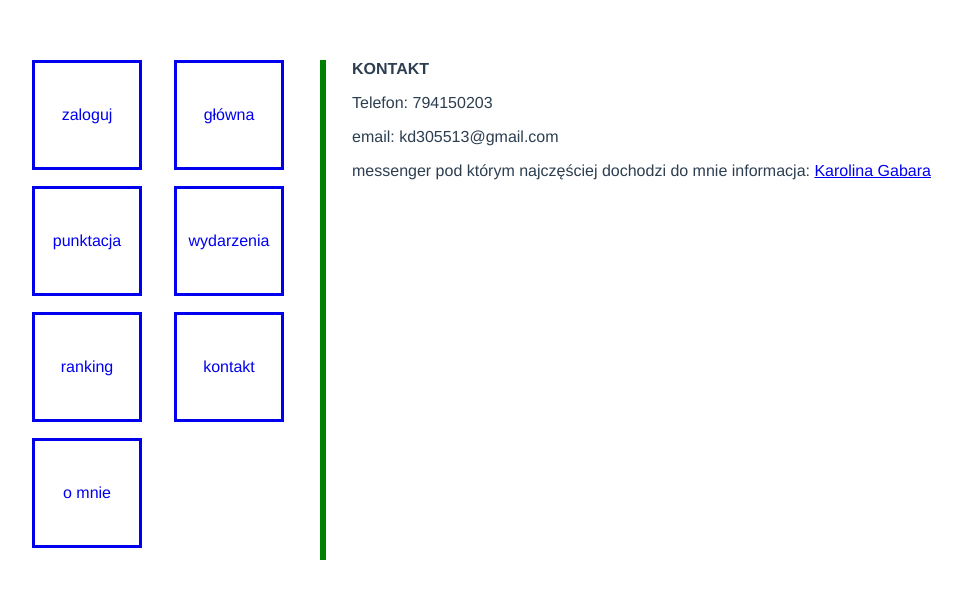
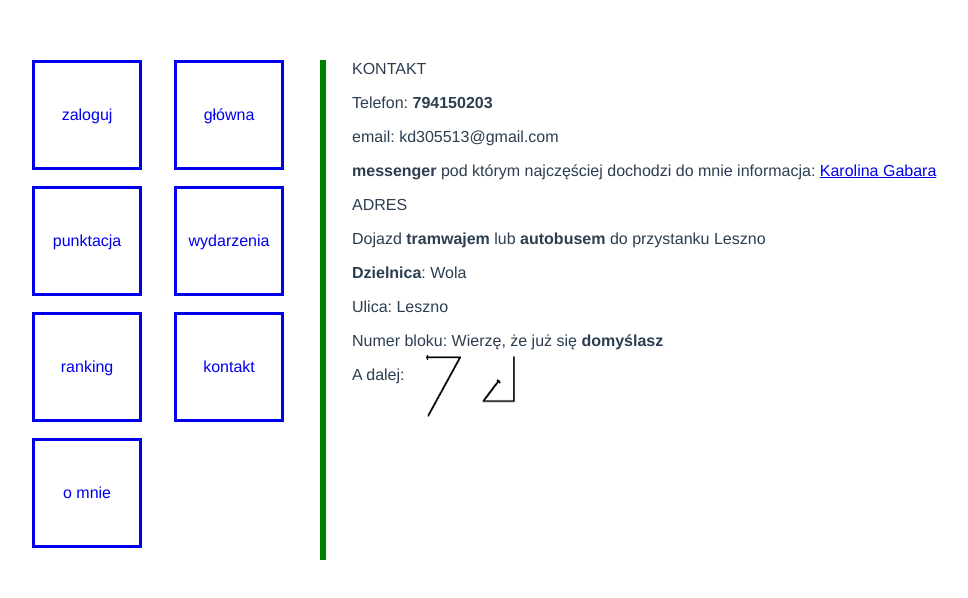
Before and after one commit to kosciej16/stronka, a Vue app in the folder client/: page /kontakt in a window 1280 px wide. Shown: the top 598 px of the page, without its empty margins (136-1104 px from the left). Built offline with nearby package versions, Linux system fonts and the light colour scheme.

Commit message:
Kontakt i Piramida

```diff
--- a/client/src/App.vue
+++ b/client/src/App.vue
@@ -3,7 +3,7 @@
 		<router-link to="/login">
 			<Tile :name="loggedInfo" />
 		</router-link>
-		<router-link to="/home">
+		<router-link to="/">
 			<Tile name="główna" />
 		</router-link>
 		<router-link to="/points">
--- a/client/src/axios_service.js
+++ b/client/src/axios_service.js
@@ -1,6 +1,7 @@
 import axios from 'axios'
 
 const instance = axios.create({
+    // baseURL: 'http://127.0.0.1:8002/',
     baseURL: 'http://176.119.35.227:8002/',
     timeout: 1000,
     headers: {'Content-Type': 'application/json'},
--- a/client/src/components/Events.vue
+++ b/client/src/components/Events.vue
@@ -3,7 +3,7 @@
 		<table v-if="events.length" CELLSPACING="0" class="dense">
 			<thead>
 				<tr>
-					<th>Nazwa</th>
+					<th class="cell-small">Nazwa</th>
 					<th class="cell-small">Data</th>
 					<th class="cell-small">Godzina</th>
 					<th class="cell-small">Rodzaj</th>
@@ -14,13 +14,13 @@
 			</thead>
 			<tbody>
 				<tr v-for="(event, index) in events" :key="index">
-					<b><td class="border-left" v-html="event.name" /></b>
+					<td class="cell-small" v-html="event.name" />
 					<td class="cell-small" v-html="getDateStringShort(event.start)" />
 					<td
 						class="cell-small border-left"
 						v-html="getTimeStringShort(event.start)"
 					/>
-					<router-link :to="`/event/${event.type}`">
+					<router-link class="cell-small" id="link" :to="`/event/${event.type}`">
 						<td class="cell-small border-left" v-html="event.type" />
 					</router-link>
 					<td class="cell-small border-left" v-html="signed(event)" />
@@ -100,15 +100,11 @@ th,
 td {
 	border-bottom: none;
 	text-align: left;
+    line-height: 20px;
+
 	padding-left: 16px;
 	padding-right: 16px;
 
-	&:first-child {
-		padding-left: 24px;
-	}
-	&:last-child {
-		padding-right: 24px;
-	}
 }
 td {
 	padding-bottom: 8px;
@@ -117,13 +113,6 @@ td {
 th {
 	color: white;
 	background-image: linear-gradient(to right, #1c481c, #2b5d2a, #1c481c);
-
-	&:first-child {
-		border-radius: 6px 0 0 6px;
-	}
-	&:last-child {
-		border-radius: 0 6px 6px 0;
-	}
 }
 tbody:before {
 	line-height: 1em;
--- a/client/src/components/Kontakt.vue
+++ b/client/src/components/Kontakt.vue
@@ -1,10 +1,18 @@
 <template>
 	<div>
-		<p><b>KONTAKT</b></p>
-        <p>Telefon: 794150203</p>
+		<p>KONTAKT</p>
+        <p>Telefon: <b>794150203</b></p>
         <p>email: kd305513@gmail.com</p>
-        <p>messenger pod którym najczęściej dochodzi do mnie informacja: <a href="https://www.facebook.com/gabarakarolina">Karolina Gabara</a>
+        <p><b>messenger</b> pod którym najczęściej dochodzi do mnie informacja: <a href="https://www.facebook.com/gabarakarolina">Karolina Gabara</a>
         </p>
+		<p>ADRES</p>
+        <p>Dojazd <b>tramwajem</b> lub <b>autobusem</b> do przystanku Leszno</p>
+        <p><b>Dzielnica</b>: Wola</p>
+        <p>Ulica: Leszno</p>
+        <p>Numer bloku: Wierzę, że już się <b>domyślasz</b></p>
+        <p>A dalej:</p>
+
+        <img id="co-dalej" src="../assets/co_dalej.png" width="200" height="200">
 	</div>
 </template>
 
@@ -18,4 +26,11 @@ export default {
 </script>
 
 <style scoped>
+#co-dalej {
+ position: relative;
+ left: 2.5em;
+ bottom: 6.6em;
+ mix-blend-mode: multiply;
+
+ }
 </style>
--- a/client/src/components/Piramida.vue
+++ b/client/src/components/Piramida.vue
@@ -3,7 +3,7 @@
 		<p><b>Wyzwanie piramidy</b></p>
         <li>Zapisz się na dwa kolejne eventy</li>
         <li>Przyjdź i zabierz ze sobą tę oto piramidkę</li>
-        <img id="piramida" src="../assets/piramida.jpg" width="200" height="200">
+        <img src="../assets/piramida.jpg" width="200" height="200">
         <li>Dostań się do grobowca, weź to, co znajdziesz w środku i zostaw coś innego, co uznasz za nie mniej cenne</li>
         <li>Przynieś z powrotem na kolejne spotkanie</li>
 
--- /dev/null
+++ b/client/src/components/Tance.vue
@@ -0,0 +1,6 @@
+<template>
+	<div>
+		<p><b>Tanacznie (WIP)</b></p>
+        Tu będzie bardziej ruchowo, muzyka, parkiet i bans.
+	</div>
+</template>
--- a/client/src/router.js
+++ b/client/src/router.js
@@ -12,7 +12,7 @@ import Plansze from './components/Plansze.vue'
 import Ranking from './components/Ranking.vue'
 
 const routes = [
-  { path: '/home', name:'home', component: Home },
+  { path: '/', name:'home', component: Home },
   { path: '/kontakt', name:'kontakt', component: Kontakt },
   { path: '/about', name:'about', component: About },
   { path: '/login', name:'login', component: Login },
```
Also changed, not shown: client/src/assets/co_dalej.png (added), 1 other file (tests, documents, lock files or other folders).
